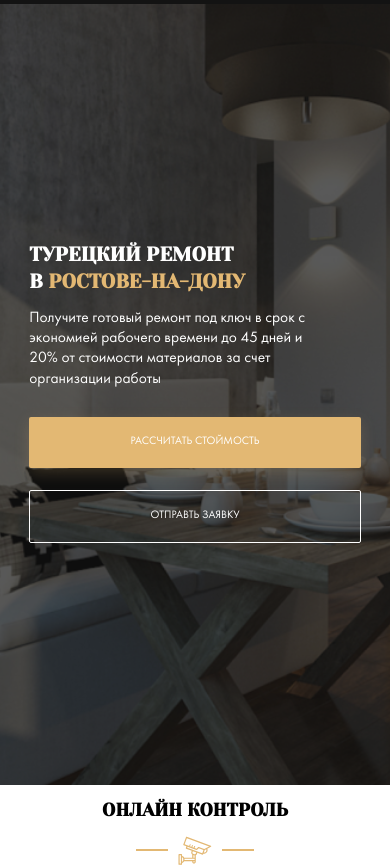
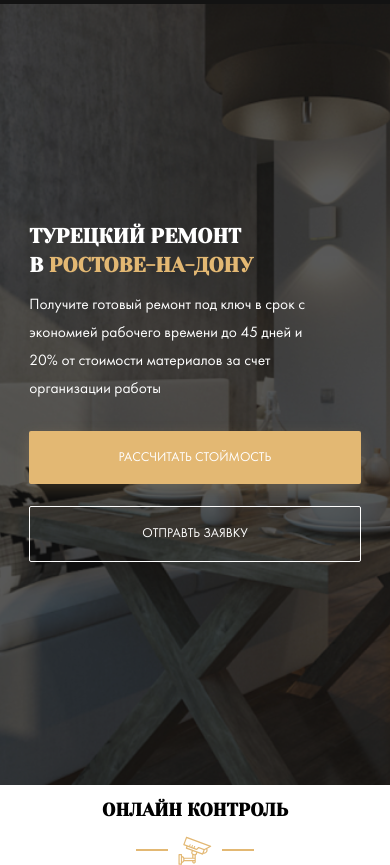
Before and after one commit to Webdevmaksim/Webdevmaksim.github.io, a website: page index.html in a window 390 px wide. Shown: the part 59-924 px from the top of the page. Drawn offline with Linux system fonts and the light colour scheme; files whose address does not match are found by name.

Commit message:
fixed pp in mobile version

```diff
--- a/sass/_media.sass
+++ b/sass/_media.sass
@@ -17,6 +17,8 @@
         &__content
             margin-left: 0
 @media screen and ( max-width: 570px )
+    .menu
+        justify-content: space-between
     .container
         max-width: 90%
     .contacts
@@ -27,7 +29,7 @@
         &__button
             display: none
     .title
-        font-size: 1.64rem
+        font-size: 1.70rem
         max-width: 225px
     .hero
         &__scroll-down
@@ -38,10 +40,13 @@
             font-size: 1.29rem
             margin-bottom: 2.28rem
             max-width: 295px
+            line-height: 1.8
         &__button
             display: block
             min-width: 100%
             margin-bottom: 1.85rem
+    .button
+        font-size: 1.1rem
 
 @media screen and ( max-height: 520px )
     .hero
```
Also changed, not shown: css/style.css.
